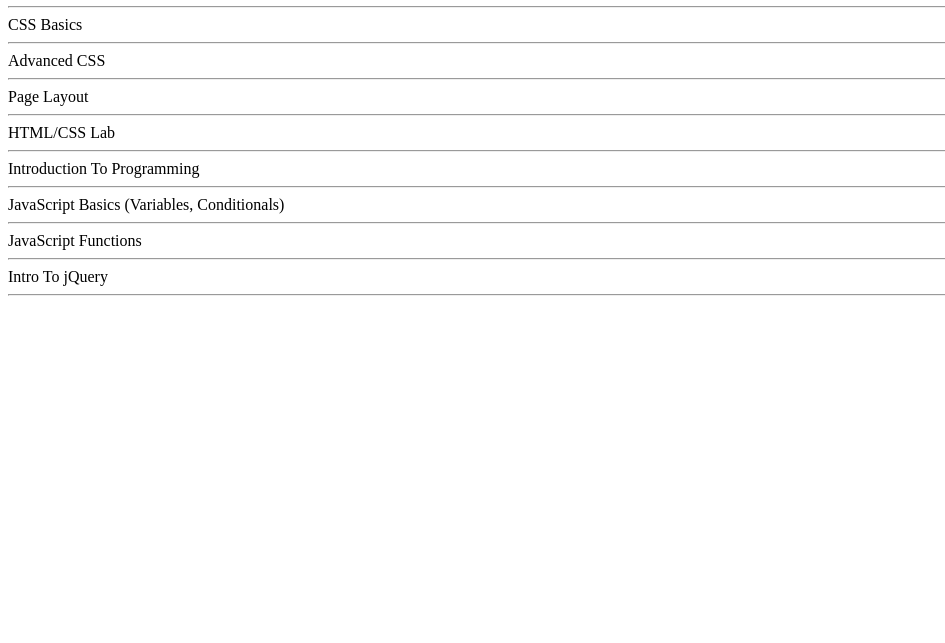
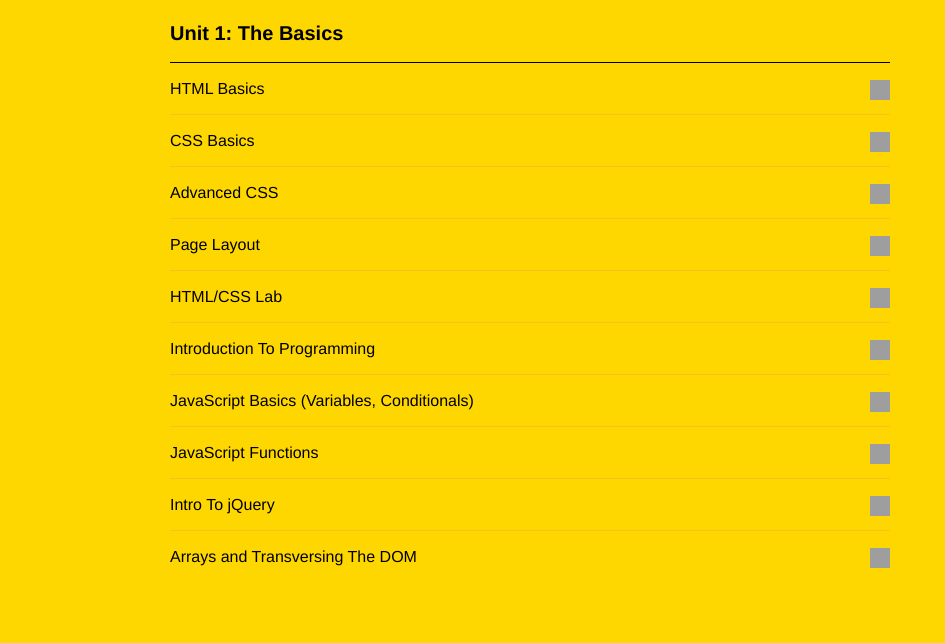
Before and after one commit to akaidaia/hw-1, a plain HTML site: page index.html in a window 1280 px wide. Shown: the part 157-800 px from the top of the page, without its empty margins (0-945 px from the left). Drawn offline with Linux system fonts and the light colour scheme; grey boxes are pictures that could not be loaded.

Commit message:
major changes

```diff
--- a/css/styles.css
+++ b/css/styles.css
@@ -0,0 +1,59 @@
+body {
+	background-color: gold;
+}
+
+.overall {
+	width: 960px;
+	margin: auto;
+}
+
+.seewhat {
+	width: 720px;
+	float: left;
+	padding: 0 10px;
+}
+
+h1 {
+	font-family: Impact, Arial, sans-serif;
+	font-size: 60px;
+}
+
+h2 {
+	font-family: Helvetica, sans-serif;
+	font-size: 20px;
+}
+
+a {
+	text-decoration: none;
+	color: black;
+	font-family: Helvetica, sans-serif;
+	padding: 15px 300px 15px 0;
+}
+
+a:hover {
+	color: black;
+	padding: 15px 300px 15px 20px;
+	transition: all .3s ease-in-out;
+}
+
+img {
+	float: right;
+}
+
+/*Default stylesheet for hr*/
+hr {
+    display: block;
+    height: 1px;
+    border: 0;
+    border-top: 1px solid #ccc;
+    margin: 1em 0;
+    padding: 0;
+}
+
+.hrblack {
+	border-top: 1px solid black;
+}
+
+.hrorange {
+	border-top: 1px solid #f9c120;
+}
--- a/index.html
+++ b/index.html
@@ -3,33 +3,90 @@
 <head>
 	<meta charset="UTF-8">
 	<title>See What You'll Learn</title>
+	<link rel="stylesheet" href="css/styles.css">
 </head>
 <body>
+	<div class="overall">
+
+	<div class="seewhat">
 		<header>
 			<h1>SEE WHAT YOU'LL LEARN</h1>
 		</header>
 
 		<content>
 			<h2>Unit 1: The Basics</h2>
-		<hr>
-		<a>HTML Basics</a>
-		<hr>
-		<a>CSS Basics</a>
-		<hr>
-		<a>Advanced CSS</a>
-		<hr>
-		<a>Page Layout</a>
-		<hr>
-		<a>HTML/CSS Lab</a>
-		<hr>
-		<a>Introduction To Programming</a>
-		<hr>
-		<a>JavaScript Basics (Variables, Conditionals)</a>
-		<hr>
-		<a>JavaScript Functions</a>
-		<hr>
-		<a>Intro To jQuery</a>
-		<hr>
+			<hr class="hrblack">
+
+			<a href="#">
+				HTML Basics
+				<img src="http://findicons.com/files/icons/770/token_dark/128/media_player.png" alt="" width="20" height="20">
+			</a>
+
+
+			<hr class="hrorange">
+
+			<a href="#">
+				CSS Basics
+				<img src="http://findicons.com/files/icons/770/token_dark/128/media_player.png" alt="" width="20" height="20">
+			</a>
+
+			<hr class="hrorange">
+
+			<a href="#">
+				Advanced CSS
+				<img src="http://findicons.com/files/icons/770/token_dark/128/media_player.png" alt="" width="20" height="20">
+			</a>
+
+			<hr class="hrorange">
+
+			<a href="#">
+				Page Layout
+				<img src="http://findicons.com/files/icons/770/token_dark/128/media_player.png" alt="" width="20" height="20">
+			</a>
+
+			<hr class="hrorange">
+
+			<a href="#">
+				HTML/CSS Lab
+				<img src="http://findicons.com/files/icons/770/token_dark/128/media_player.png" alt="" width="20" height="20">
+			</a>
+
+			<hr class="hrorange">
+
+			<a href="#">
+				Introduction To Programming
+				<img src="http://findicons.com/files/icons/770/token_dark/128/media_player.png" alt="" width="20" height="20">
+			</a>
+
+			<hr class="hrorange">
+
+			<a href="#">
+				JavaScript Basics (Variables, Conditionals)
+				<img src="http://findicons.com/files/icons/770/token_dark/128/media_player.png" alt="" width="20" height="20">
+			</a>
+
+			<hr class="hrorange">
+
+			<a href="#">
+				JavaScript Functions
+				<img src="http://findicons.com/files/icons/770/token_dark/128/media_player.png" alt="" width="20" height="20">
+			</a>
+
+			<hr class="hrorange">
+
+			<a href="#">
+				Intro To jQuery
+				<img src="http://findicons.com/files/icons/770/token_dark/128/media_player.png" alt="" width="20" height="20">
+			</a>
+
+			<hr class="hrorange">
+
+			<a href="#">
+				Arrays and Transversing The DOM
+				<img src="http://findicons.com/files/icons/770/token_dark/128/media_player.png" alt="" width="20" height="20">
+			</a>
+
 		</content>
+	</div>
 </body>
 </html>
```
Lines whose indentation alone changed are shown as unchanged.
